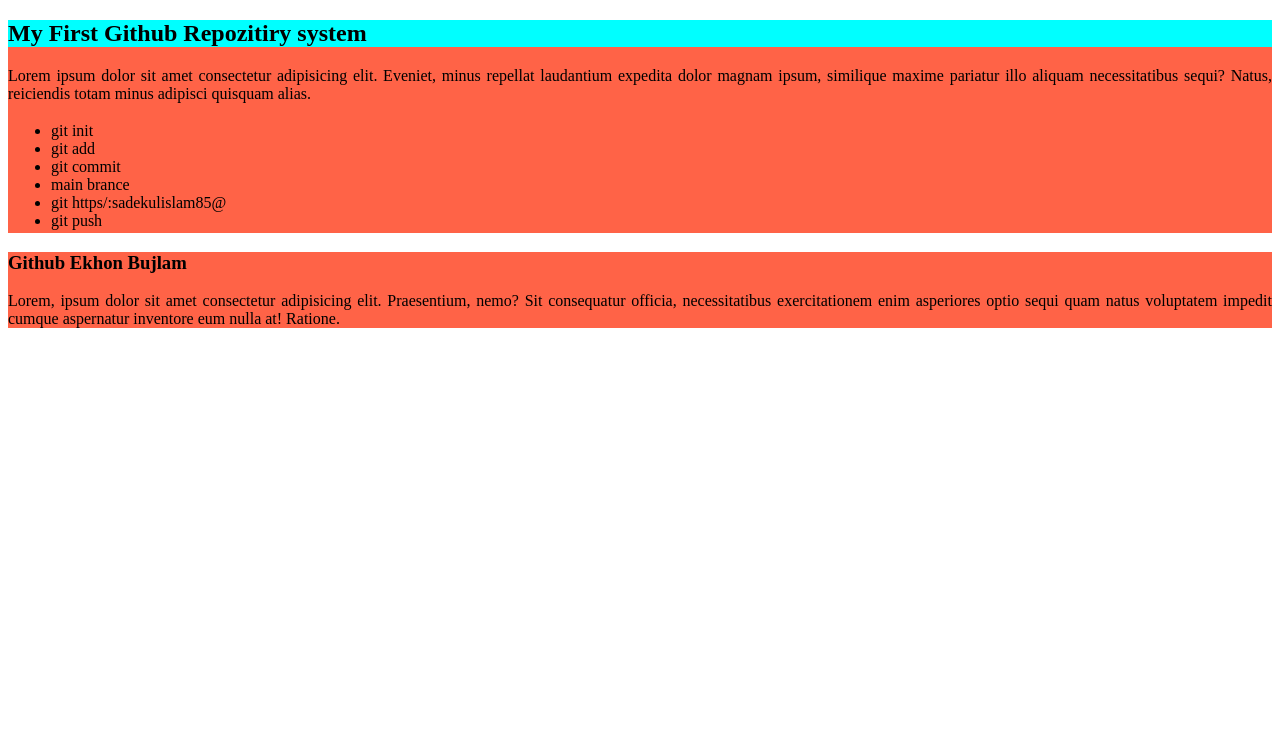
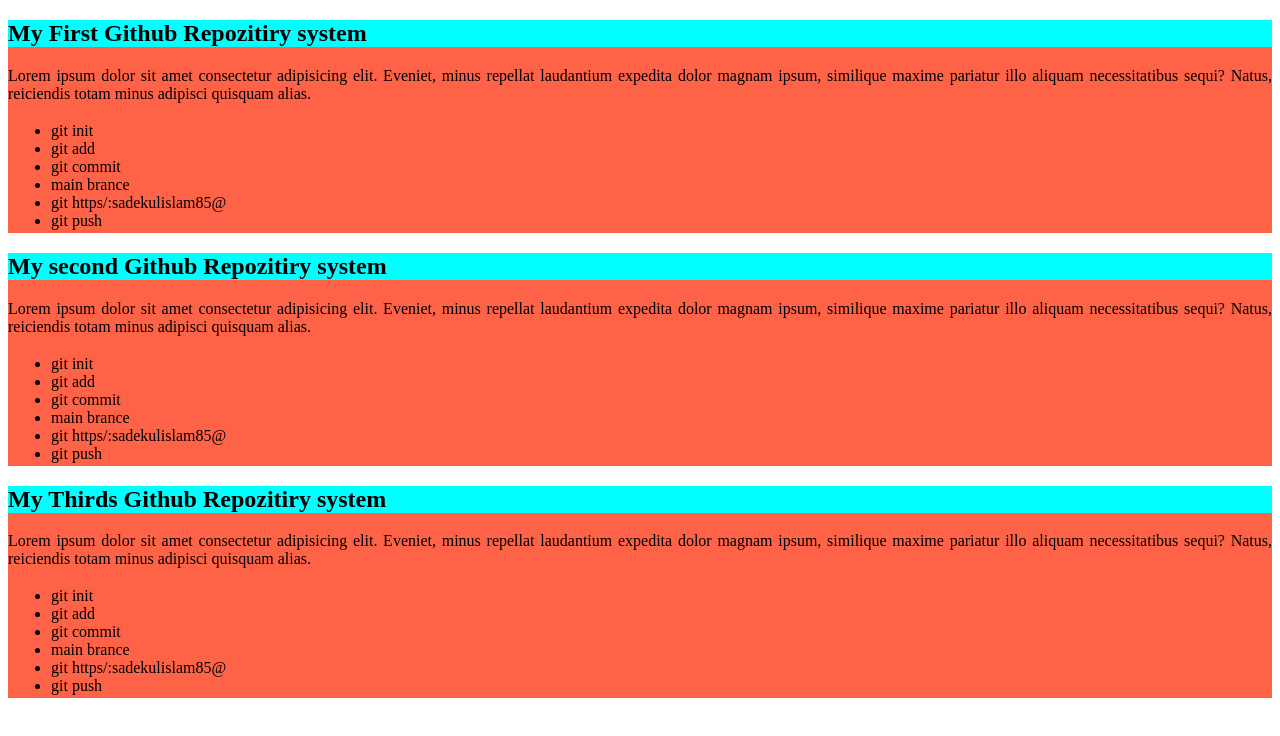
Before and after one commit to Sadekulislam85/my-shelly-coop-repo, a plain HTML site: page index.html in a window 1280 px wide. Drawn offline with Linux system fonts and the light colour scheme.

Commit message:
my third commands division

```diff
--- a/index.html
+++ b/index.html
@@ -22,9 +22,30 @@
             </ul>
         </div>
     </section>
+
     <div>
-        <h3>Github Ekhon Bujlam</h3>
-        <p>Lorem, ipsum dolor sit amet consectetur adipisicing elit. Praesentium, nemo? Sit consequatur officia, necessitatibus exercitationem enim asperiores optio sequi quam natus voluptatem impedit cumque aspernatur inventore eum nulla at! Ratione.</p>
+        <h2>My second Github Repozitiry system</h2>
+        <p>Lorem ipsum dolor sit amet consectetur adipisicing elit. Eveniet, minus repellat laudantium expedita dolor magnam ipsum, similique maxime pariatur illo aliquam necessitatibus sequi? Natus, reiciendis totam minus adipisci quisquam alias.</p>
+        <ul>
+            <li>git init</li>
+            <li>git add</li>
+            <li>git commit</li>
+            <li>main brance</li>
+            <li>git https/:sadekulislam85@</li>
+            <li>git push</li>
+        </ul>
+    </div>
+    <div>
+        <h2>My Thirds Github Repozitiry system</h2>
+        <p>Lorem ipsum dolor sit amet consectetur adipisicing elit. Eveniet, minus repellat laudantium expedita dolor magnam ipsum, similique maxime pariatur illo aliquam necessitatibus sequi? Natus, reiciendis totam minus adipisci quisquam alias.</p>
+        <ul>
+            <li>git init</li>
+            <li>git add</li>
+            <li>git commit</li>
+            <li>main brance</li>
+            <li>git https/:sadekulislam85@</li>
+            <li>git push</li>
+        </ul>
     </div>
 </body>
 </html>
--- a/styles/blog.css
+++ b/styles/blog.css
@@ -1,4 +1,7 @@
 h1{
+    background-color: aqua;
+}
+h2{
     background-color: aqua;
 }
 p{
@@ -10,4 +13,5 @@ ul{
 }
 div{
     background-color: tomato;
+    margin-bottom: 10px;
 }
```
